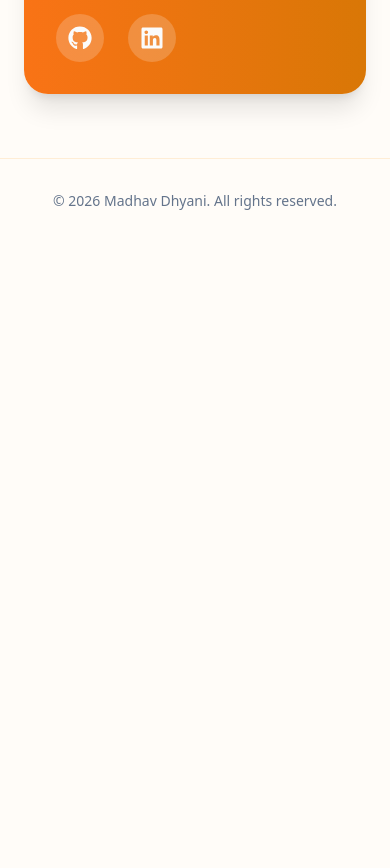
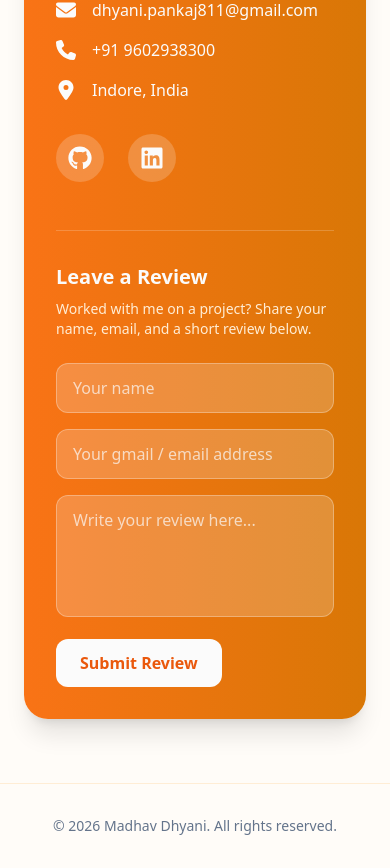
Before and after one commit to MadhavMDhyani/MadhavDhyani, a React app in the folder portfolio/: page / in a window 390 px wide. Shown: the part 6239-7107 px from the top of the page. Before the commit the page ends 6482 px from the top, so only its background shows below. Built offline with nearby package versions, Linux system fonts and the light colour scheme; the HTML template or start-up script is replaced by a standard one.

Commit message:
feat: integrate EmailJS for contact form submissions and enhance review functionality

```diff
--- a/package.json
+++ b/package.json
@@ -5,6 +5,7 @@
     "tailwindcss": "^3.4.19"
   },
   "dependencies": {
+    "@emailjs/browser": "^4.4.1",
     "framer-motion": "^12.42.2",
     "react-dom": "^19.2.8",
     "react-icons": "^5.7.0"
--- a/portfolio/src/sections/ContactMe.jsx
+++ b/portfolio/src/sections/ContactMe.jsx
@@ -1,14 +1,64 @@
+import { useState } from "react";
+import emailjs from "@emailjs/browser";
 import { personalInfo } from "../utils/data";
 import { FaEnvelope, FaPhone, FaLocationDot, FaGithub, FaLinkedin } from "react-icons/fa6";
 
 const ContactMe = () => {
+  const [formData, setFormData] = useState({ name: "", email: "", review: "" });
+  const [submitted, setSubmitted] = useState(false);
+  const [sending, setSending] = useState(false);
+  const [error, setError] = useState("");
+
+  const handleChange = (e) => {
+    setFormData({ ...formData, [e.target.name]: e.target.value });
+  };
+
+  const handleSubmit = (e) => {
+    e.preventDefault();
+    setSending(true);
+    setError("");
+
+    // Replace these three values with the ones from your EmailJS dashboard
+    const SERVICE_ID = "service_b8ho4zb";
+    const TEMPLATE_ID = "template_lzy3h8z";
+    const PUBLIC_KEY = "dVFJ7HODmFTPQKS12";
+
+    emailjs
+      .send(
+        SERVICE_ID,
+        TEMPLATE_ID,
+        {
+          from_name: formData.name,
+          from_email: formData.email,
+          message: formData.review,
+        },
+        PUBLIC_KEY
+      )
+      .then(() => {
+        setSubmitted(true);
+        setFormData({ name: "", email: "", review: "" });
+      })
+      .catch((err) => {
+        console.error("EmailJS error:", err);
+        setError("Something went wrong. Please try again in a moment.");
+      })
+      .finally(() => {
+        setSending(false);
+      });
+  };
+
   return (
     <section id="contact" className="container mx-auto px-6 md:px-12 py-16">
       <div className="bg-gradient-to-r from-orange-500 to-amber-600 dark:from-[#1a0f05] dark:to-[#0a0a0a] rounded-3xl p-8 md:p-12 text-white shadow-xl dark:shadow-black/40 dark:border dark:border-[#2a1a0e] transition-colors">
         <div className="max-w-2xl">
           <h2 className="text-3xl font-bold mb-4">Let's Work Together</h2>
           <p className="text-orange-100 dark:text-slate-400 mb-8">
-            Have a project in mind or want to talk tech? Reach out to me directly or connect on social media.
+            Have a project in mind or want to talk tech? The fastest way to reach me is by email at{" "}
+            <a href={`mailto:${personalInfo.email}`} className="underline font-semibold">
+              {personalInfo.email}
+            </a>{" "}
+            — I typically respond within a day. You can also call or text me directly at{" "}
+            <span className="font-semibold">{personalInfo.phone}</span>, or connect with me on GitHub and LinkedIn below.
           </p>
 
           <div className="space-y-4">
@@ -48,6 +98,63 @@ const ContactMe = () => {
               <FaLinkedin className="text-2xl" />
             </a>
           </div>
+
+          <div className="mt-12 pt-8 border-t border-white/20 dark:border-[#2a1a0e]">
+            <h3 className="text-xl font-bold mb-2">Leave a Review</h3>
+            <p className="text-orange-100 dark:text-slate-400 mb-6 text-sm">
+              Worked with me on a project? Share your name, email, and a short review below.
+            </p>
+
+            {submitted && (
+              <p className="mb-4 text-sm font-medium bg-white/20 dark:bg-[#111111] dark:border dark:border-[#222222] rounded-lg px-4 py-3">
+                Thank you! Your review has been submitted.
+              </p>
+            )}
+            {error && (
+              <p className="mb-4 text-sm font-medium bg-red-500/20 dark:bg-red-950/40 dark:border dark:border-red-900/50 rounded-lg px-4 py-3">
+                {error}
+              </p>
+            )}
+
+            <form onSubmit={handleSubmit} className="space-y-4">
+              <div className="grid grid-cols-1 md:grid-cols-2 gap-4">
+                <input
+                  type="text"
+                  name="name"
+                  value={formData.name}
+                  onChange={handleChange}
+                  placeholder="Your name"
+                  required
+                  className="w-full px-4 py-3 rounded-xl bg-white/20 dark:bg-[#111111] placeholder-white/70 dark:placeholder-slate-500 text-white dark:text-slate-200 border border-white/30 dark:border-[#222222] focus:outline-none focus:ring-2 focus:ring-white/50 dark:focus:ring-[#f4a44f]/50"
+                />
+                <input
+                  type="email"
+                  name="email"
+                  value={formData.email}
+                  onChange={handleChange}
+                  placeholder="Your gmail / email address"
+                  required
+                  className="w-full px-4 py-3 rounded-xl bg-white/20 dark:bg-[#111111] placeholder-white/70 dark:placeholder-slate-500 text-white dark:text-slate-200 border border-white/30 dark:border-[#222222] focus:outline-none focus:ring-2 focus:ring-white/50 dark:focus:ring-[#f4a44f]/50"
+                />
+              </div>
+              <textarea
+                name="review"
+                value={formData.review}
+                onChange={handleChange}
+                placeholder="Write your review here..."
+                required
+                rows={4}
+                className="w-full px-4 py-3 rounded-xl bg-white/20 dark:bg-[#111111] placeholder-white/70 dark:placeholder-slate-500 text-white dark:text-slate-200 border border-white/30 dark:border-[#222222] focus:outline-none focus:ring-2 focus:ring-white/50 dark:focus:ring-[#f4a44f]/50 resize-none"
+              />
+              <button
+                type="submit"
+                disabled={sending}
+                className="px-6 py-3 rounded-xl bg-white text-orange-600 dark:bg-[#f4a44f] dark:text-[#0a0a0a] font-semibold hover:opacity-90 transition-opacity disabled:opacity-60 disabled:cursor-not-allowed"
+              >
+                {sending ? "Sending..." : "Submit Review"}
+              </button>
+            </form>
+          </div>
         </div>
       </div>
     </section>
```
Also changed, not shown: 1 other file (tests, documents, lock files or other folders).
